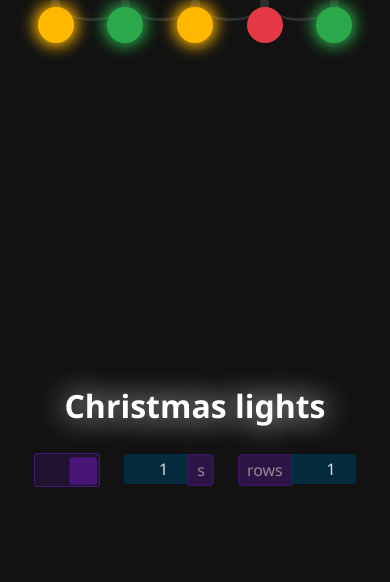
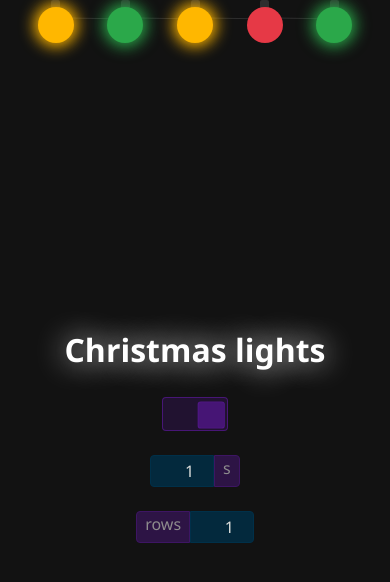
Before and after one commit to shikitsun/tier-1-svelte, a SvelteKit app: page /christmas-lights in a window 390 px wide. Shown: the top 582 px of the page. Built offline with nearby package versions, Linux system fonts and the light colour scheme.

Commit message:
simple line rope & opt vite ssl plugin

```diff
--- a/src/routes/christmas-lights/+page.svelte
+++ b/src/routes/christmas-lights/+page.svelte
@@ -315,7 +315,17 @@
           }}
           on:click={() => (selected = { ...bulb, ridx, idx })}
           role={'button'}
-        />
+        >
+          {#if rows[ridx + 1]}
+            {@const next = rows[ridx + 1]}
+            {@const rel = ((next.size - bulb.size) / -(next.size - bulb.size || 1)) * -1}
+            {@const x = next.size + bulb.size * 0.83}
+            {@const y = ((next.size - bulb.size) / 1.5) * rel}
+            <svg>
+              <path d={`m 0 ${bulb.size / 2} l ${x} ${y || 1}`} fill="#333d" stroke="#333d" />
+            </svg>
+          {/if}
+        </li>
       {/each}
     </ul>
   {/each}
@@ -481,7 +491,7 @@
     z-index: -1;
   }
 
-  .lightrope > ::after {
+  /* .lightrope > ::after {
     content: '';
     display: inline-block;
     position: absolute;
@@ -492,6 +502,16 @@
     border-bottom: calc(var(--bw) / 10) solid var(--rope-color);
     border-radius: 50%;
     z-index: -1;
+  } */
+
+  .lightrope > * svg {
+    position: absolute;
+    width: 100vw;
+    height: 100vh;
+    z-index: -1;
+    top: calc(var(--bw) / 5 * -1);
+    left: calc(var(--bw) - var(--bw) / 5);
+    pointer-events: none;
   }
 
   .lightrope > ::before,
@@ -564,7 +584,7 @@
     display: flex;
     justify-content: space-between;
     align-items: center;
-    column-gap: 1.5rem;
+    gap: 1.5rem;
   }
 
   .controls .form [type='checkbox'] {
@@ -618,7 +638,6 @@
     pointer-events: all;
     appearance: textField;
     width: calc(5ch + 0.25rem * 2);
-    height: 1.25rem;
     text-align: end;
     font-size: 1rem;
     background-color: #003049cc;
@@ -646,6 +665,7 @@
     text-transform: lowercase;
     background-color: #5a189aa2;
     border: 0.01rem solid #5a189aff;
+    line-height: 1;
   }
 
   .controls .form .intensity span {
@@ -667,4 +687,10 @@
       box-shadow: none;
     }
   }
+
+  @media (max-width: 600px) {
+    .controls .form {
+      flex-direction: column;
+    }
+  }
 </style>
--- a/vite.config.js
+++ b/vite.config.js
@@ -3,7 +3,13 @@ import viteBasicSslPlugin from '@vitejs/plugin-basic-ssl';
 import { defineConfig } from 'vitest/config';
 
 export default defineConfig({
-  plugins: [sveltekit(), viteBasicSslPlugin()],
+  plugins: [
+    sveltekit(),
+    {
+      ...viteBasicSslPlugin(),
+      apply: (config) => !!config.preview?.https
+    }
+  ],
   test: {
     include: ['src/**/*.{test,spec}.{js,ts}']
   }
```
